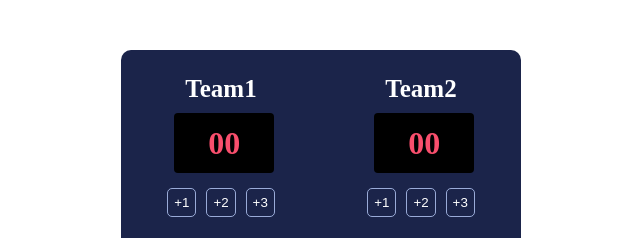
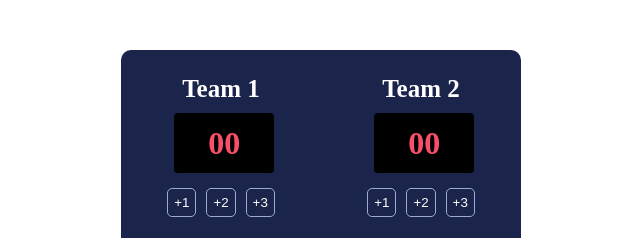
Before and after one commit to motasim-01/basketball, a website built with Vite: page index.html in a window 1280 px wide. Shown: the top 238 px of the page, 319-959 px from the left. Built offline with nearby package versions, Linux system fonts and the light colour scheme.

Commit message:
updated header

```diff
--- a/index.html
+++ b/index.html
@@ -5,14 +5,14 @@
     <body>
         <div class="container">
             <div>
-                <h3>Team1</h3>
+                <h3>Team 1</h3>
                 <h1 id="Hscore">00</h1>
                 <button onclick="homePointAdd(1)">+1</button>
                 <button onclick="homePointAdd(2)">+2</button>
                 <button onclick="homePointAdd(3)">+3</button>
             </div>
             <div>
-                <h3>Team2</h3>
+                <h3>Team 2</h3>
                 <h1 id="Gscore">00</h1>
                 <button onclick="guestPointAdd(1)">+1</button>
                 <button onclick="guestPointAdd(2)">+2</button>
```
